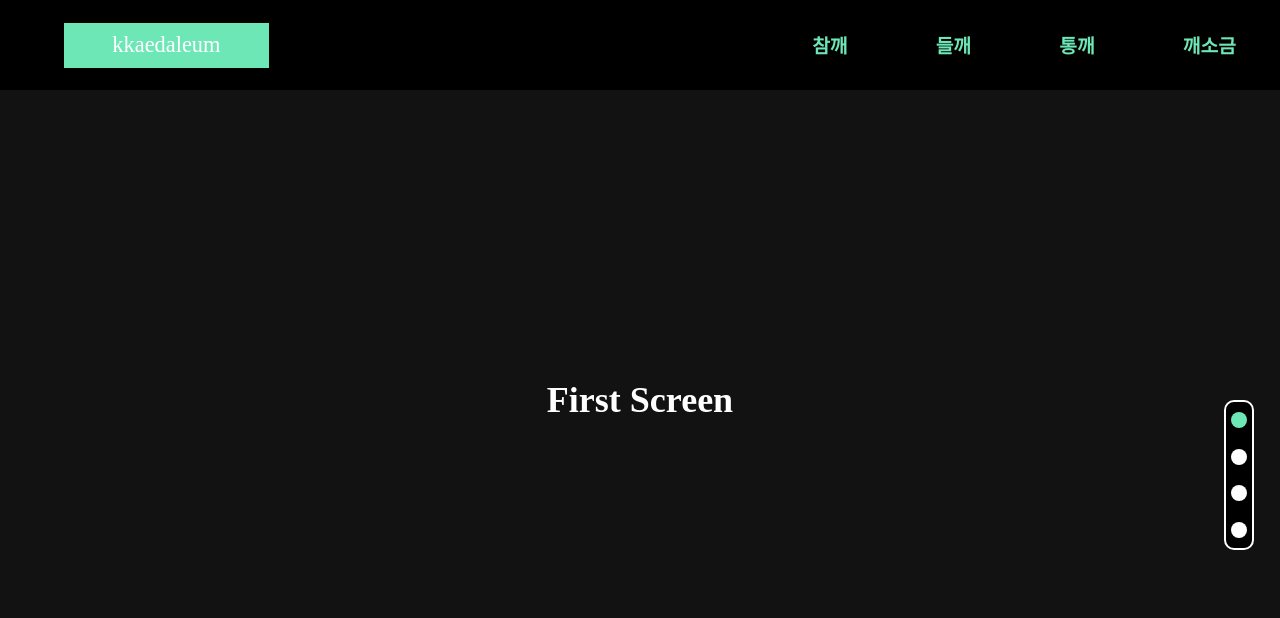
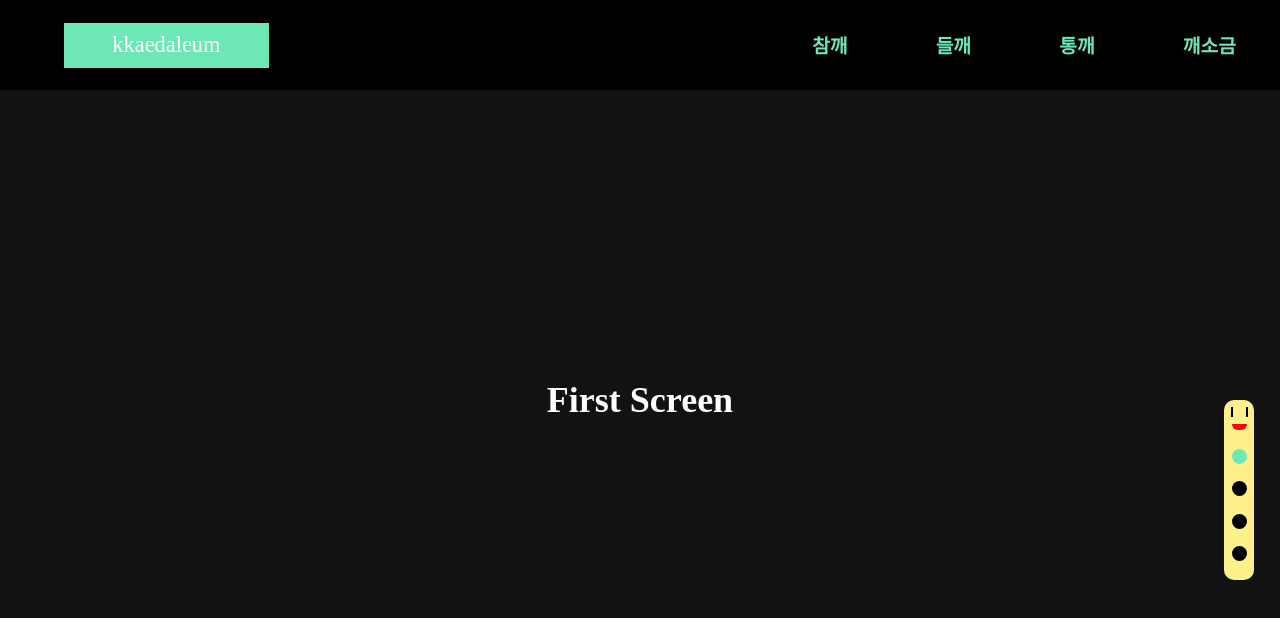
Before and after one commit to codemodel6/kkaedaleum, a Next.js app: page / in a window 1280 px wide. Shown: the top 618 px of the page. Built offline with nearby package versions, Linux system fonts and the light colour scheme.

Commit message:
design : 참깨스틱 디자인 완

```diff
--- a/src/app/home.scss
+++ b/src/app/home.scss
@@ -41,23 +41,57 @@
   }
 }
 
-.fixed-sidebar {
-  @include aroundColumn;
+.kkae-stick {
+  display: flex;
+  flex-direction: column;
   position: fixed;
   background-color: $Bg200;
-  border: 2px solid white;
+  // border: 2px solid white;
   border-radius: 10px;
   right: 2%;
   top: 50%;
   width: 30px;
-  height: 150px;
+  height: 180px;
   z-index: 1;
+  background-color: $Sub100;
+
+  .stick-face {
+    @include centerColumn;
+    width: 100%;
+    height: 40px;
+    // background-color: $Sub200;
+
+    .stick-eye-line {
+      @include aroundRow;
+      width: 100%;
+      height: 30px;
+
+      .stick-eyes {
+        width: 2px;
+        height: 10px;
+        background-color: black;
+      }
+    }
+
+    .stick-mouse {
+      width: 15px;
+      height: 7px;
+      border-radius: 0 0 50px 50px;
+      background-color: red;
+      margin-bottom: 10px;
+    }
+  }
+
+  .stick-circle-block {
+    @include aroundColumn;
+    height: 130px;
+    width: 100%;
 
     .circle {
-    width: 1rem;
-    height: 1rem;
+      width: 15px;
+      height: 15px;
       border-radius: 50%;
-    background-color: white;
+      background-color: black;
       cursor: pointer;
       transition: background-color 0.3s ease;
 
@@ -66,3 +100,4 @@
       }
     }
   }
+}
--- a/src/app/page.tsx
+++ b/src/app/page.tsx
@@ -110,7 +110,15 @@ export default function Home() {
         >
           <h1>Fourth Screen</h1>
         </section>
-        <div className="fixed-sidebar">
+        <div className="kkae-stick">
+          <div className="stick-face">
+            <div className="stick-eye-line">
+              <div className="stick-eyes"></div>
+              <div className="stick-eyes"></div>
+            </div>
+            <div className="stick-mouse"></div>
+          </div>
+          <div className="stick-circle-block">
             {[...Array(sectionsCount)].map((_, index) => (
               <div
                 key={index}
@@ -120,6 +128,7 @@ export default function Home() {
             ))}
           </div>
         </div>
+      </div>
     </>
   );
 }
```
Lines whose indentation alone changed are shown as unchanged.
